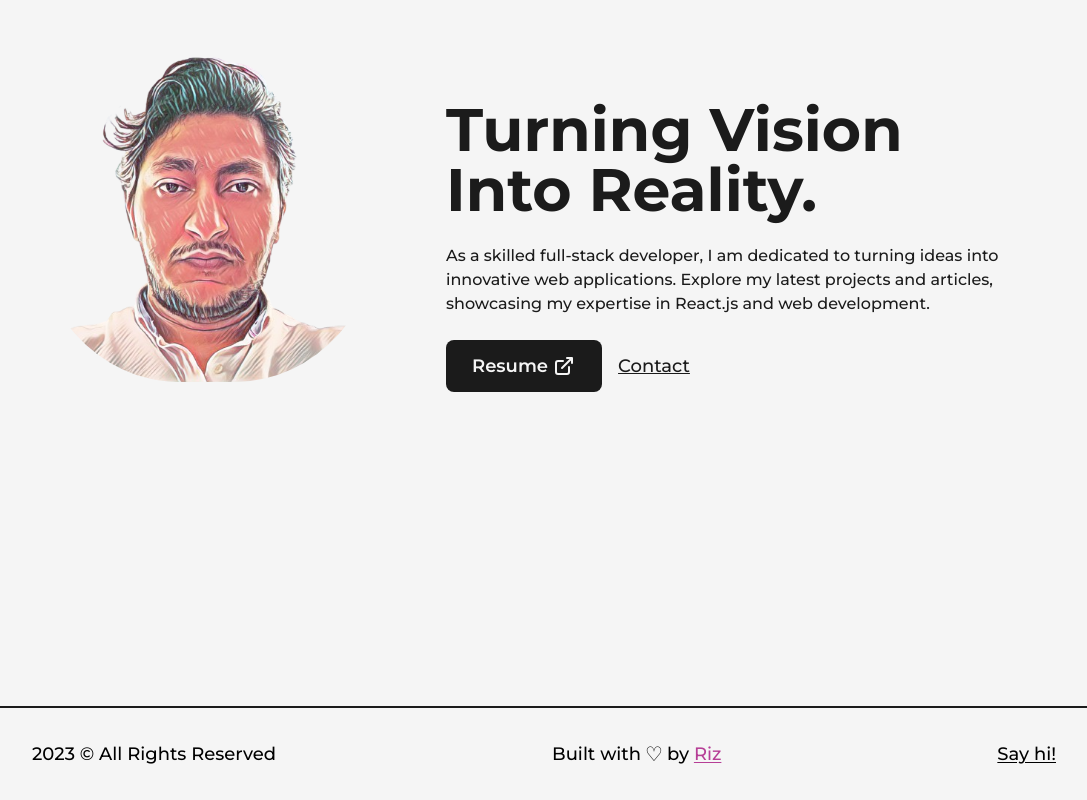
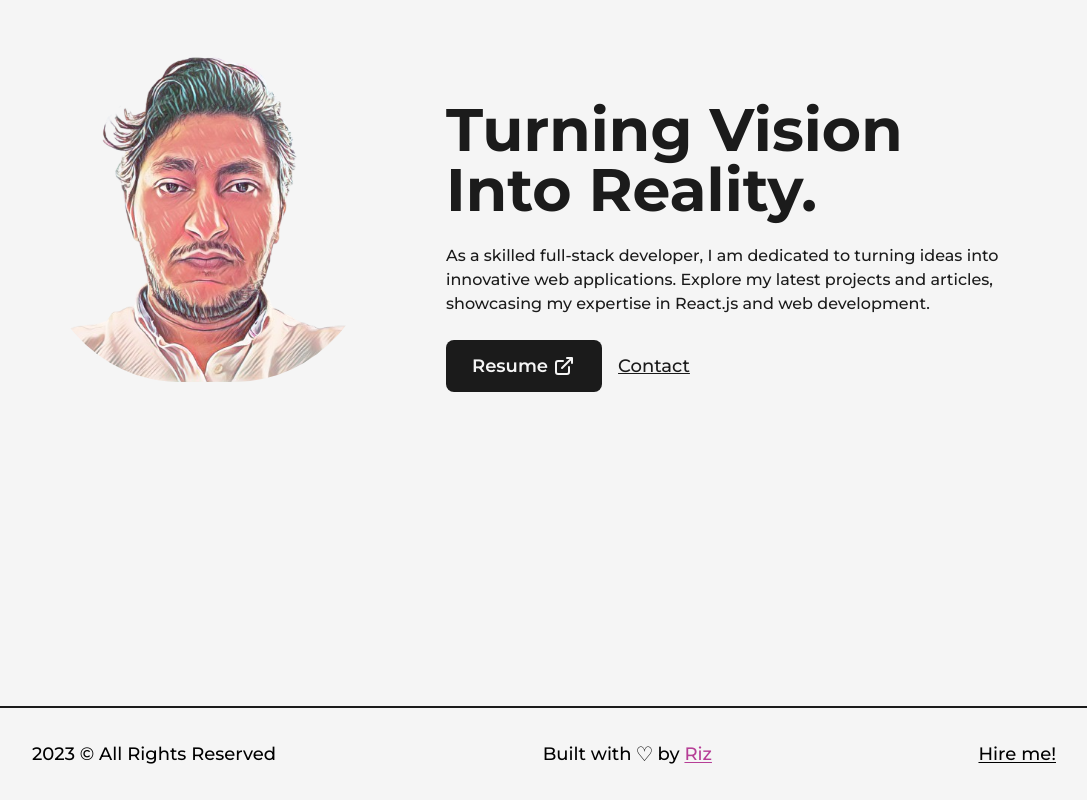
Before and after one commit to Elerqsousy/portfolio-Next-TailwindCSS, a Next.js app: page / in a window 1280 px wide. Shown: the part 190-990 px from the top of the page, without its empty margins (96-1183 px from the left). Built offline with nearby package versions, Linux system fonts and the light colour scheme.

Commit message:
Update footer to add hire me

```diff
--- a/src/conponents/Footer.js
+++ b/src/conponents/Footer.js
@@ -24,7 +24,7 @@ const Footer = () => {
           target={'_blank'}
           href='https://www.linkedin.com/in/mahmoud-rizk-elerqsousy/'
         >
-          Say hi!
+          Hire me!
         </Link>
       </Layout>
     </footer>
```
